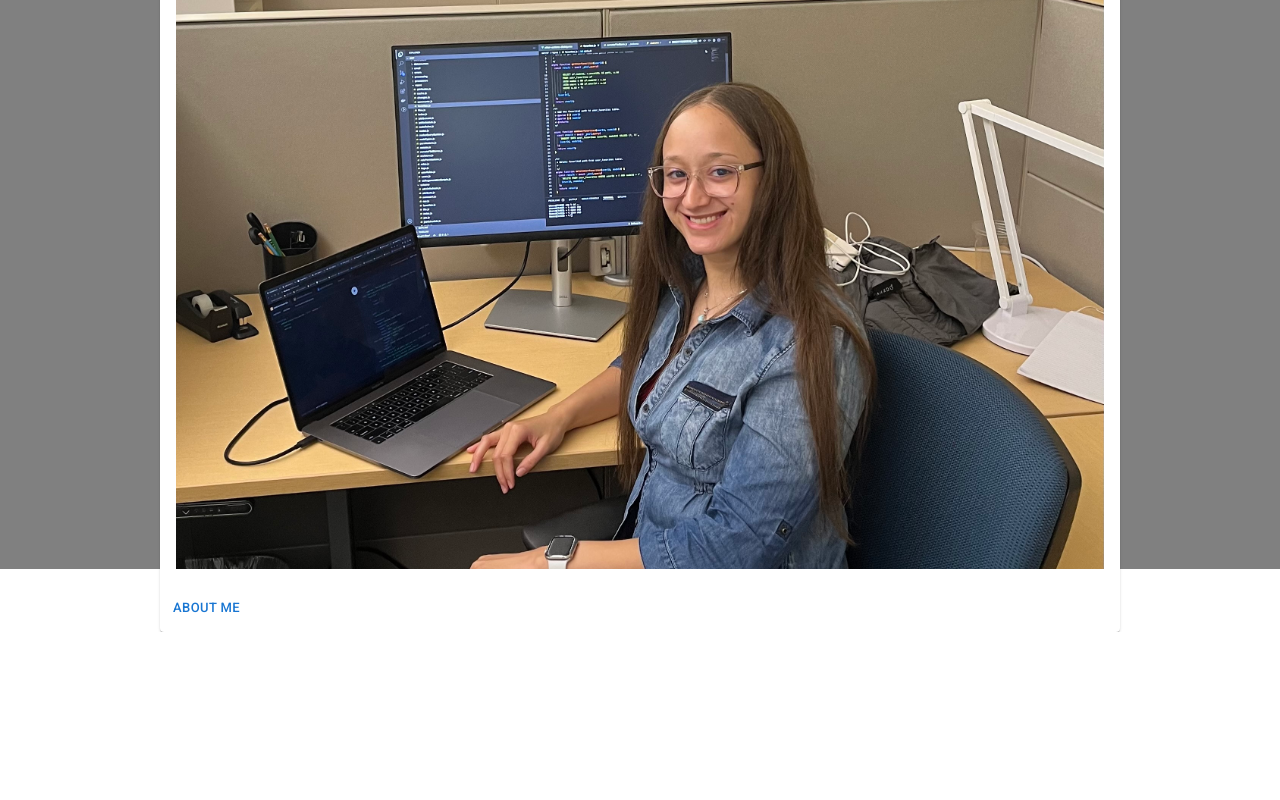
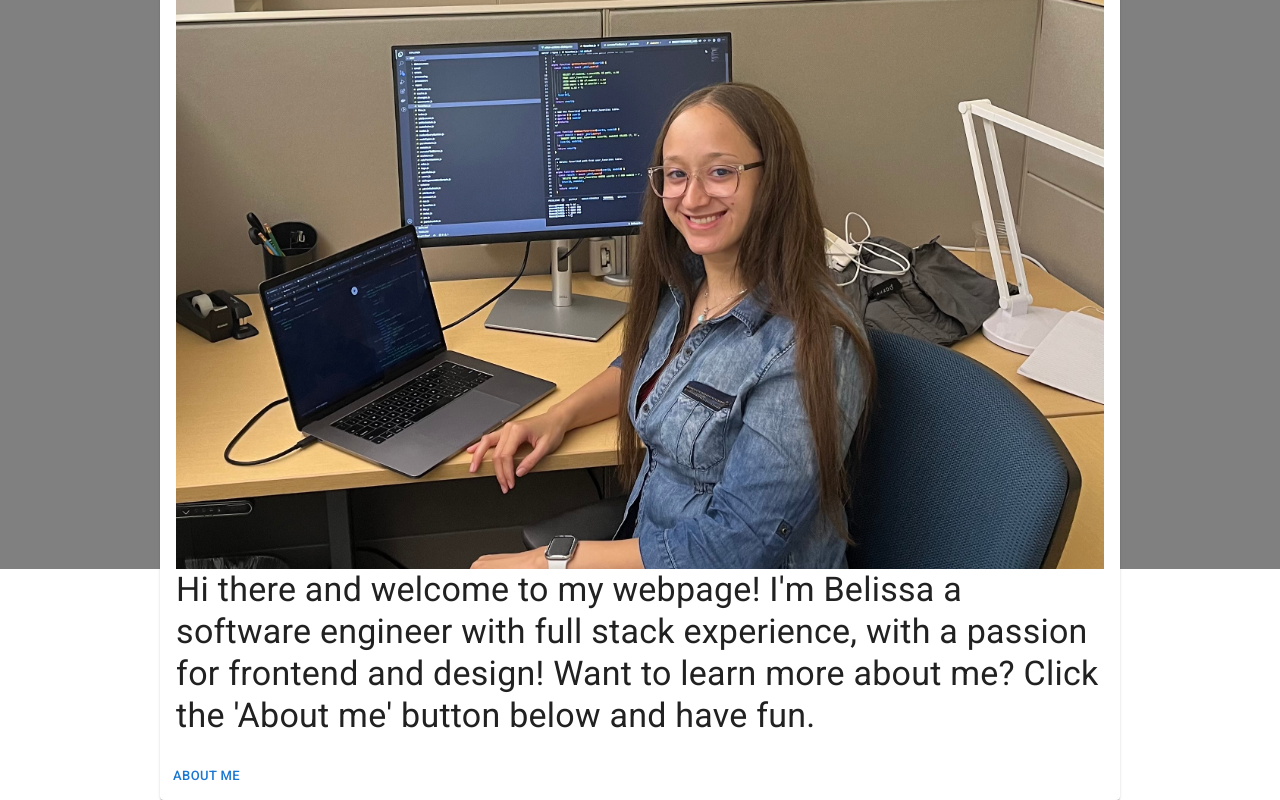
Before and after one commit to belissa28/personal-website, a React (Create React App) app: page / in a window 1280 px wide. Shown: the part 231-1031 px from the top of the page. Before the commit the page ends 863 px from the top, so only its background shows below. Built offline with nearby package versions, Linux system fonts and the light colour scheme.

Commit message:
Added routing to About Me button in the card.

```diff
--- a/src/pages/Home.js
+++ b/src/pages/Home.js
@@ -7,15 +7,12 @@ import CardActions from '@mui/material/CardActions';
 import CardContent from '@mui/material/CardContent';
 import Button from '@mui/material/Button';
 import Typography from '@mui/material/Typography';
-// const bull = (
-//     <Box
-//         component="span"
-//         sx={{ display: 'inline-block', mx: '2px', transform: 'scale(0.8)' }}
-//     >
-//         •
-//     </Box>
-// );
+import { NavLink } from 'react-router-dom';
+
+// import routes from '../routes';
+
 function Home() {
+    // const aboutRoute = routes.find((route) => route.path === '/about');
     return (
         <div>
 
@@ -37,10 +34,11 @@ function Home() {
                             image={Belissacomputer}
                             alt="Belissa"
                         />
-                        {/* <Typography variant="h4" component="div">
-                            Heading
+                        <Typography variant="h4" component="div">
+                            Hi there and welcome to my webpage! I'm Belissa a software engineer with full stack experience, with a passion for frontend and design!
+                            Want to learn more about me? Click the 'About me' button below and have fun.
             </Typography>
-                        <Typography sx={{ mb: 1.5 }} color="text.secondary">
+                        {/* <Typography sx={{ mb: 1.5 }} color="text.secondary">
                             describes the heading
             </Typography>
                         <Typography variant="body1">
@@ -50,7 +48,16 @@ function Home() {
                         </Typography> */}
                     </CardContent>
                     <CardActions>
-                        <Button size="small">About me</Button>
+                        {/* <NavLink to={aboutRoute.path}>
+                            <Button size="small">About me</Button>
+                        </NavLink> */}
+
+                        <NavLink to='/about'>
+                            <Button size="small">About Me</Button>
+                        </NavLink>
+                        {/* <NavLink to='/about'>
+                            <Button size="small">About me</Button>
+                        </NavLink> */}
                     </CardActions>
                 </Card>
             </div>
```
